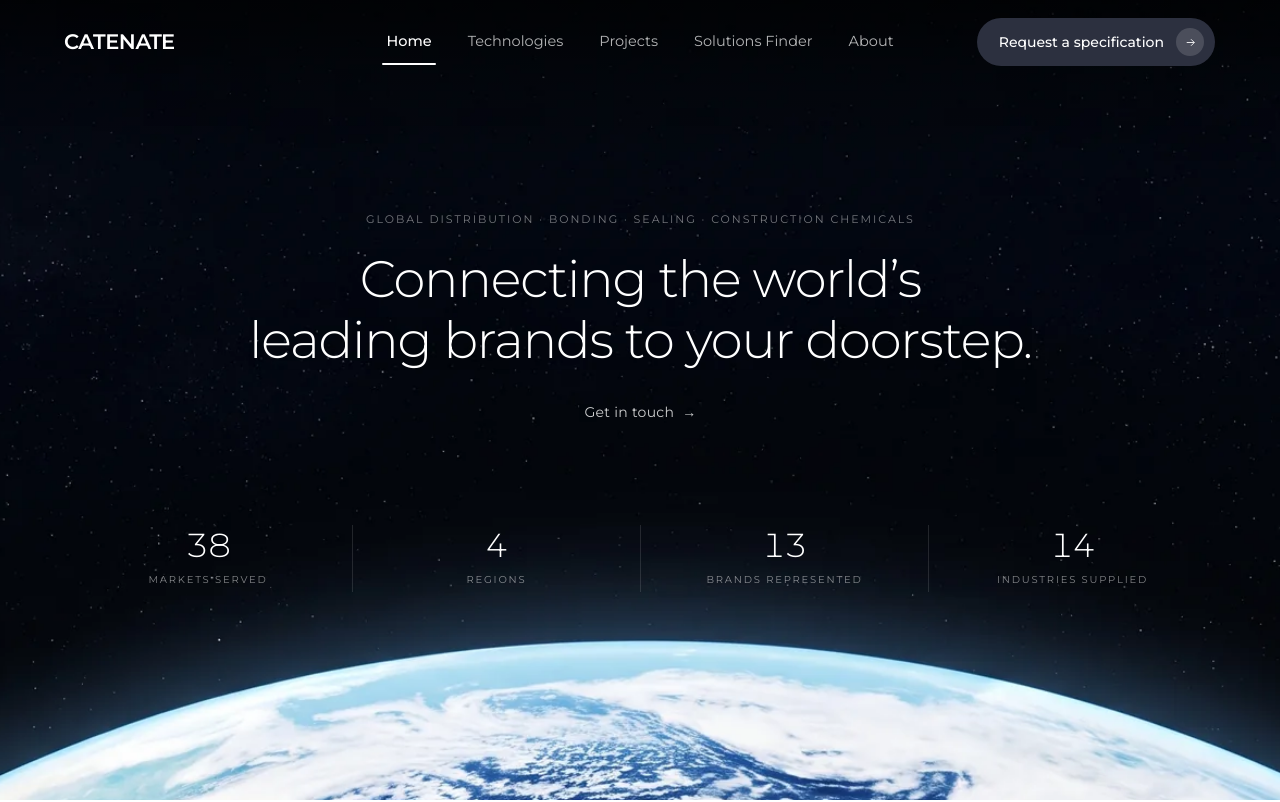
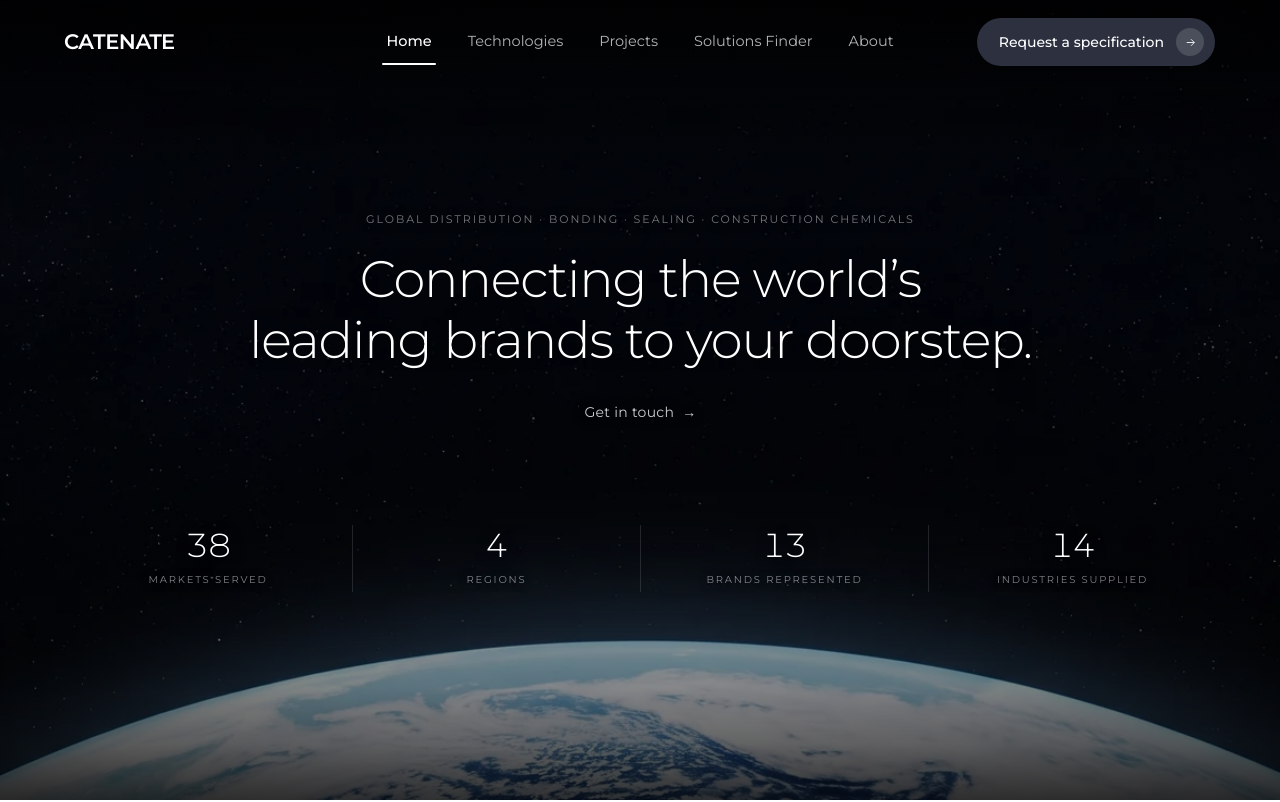
Before and after one commit to Rendersarc2026/Catenate, a Next.js app: page / in a window 1280 px wide. Shown: the top 802 px of the page. Built offline with nearby package versions, Linux system fonts and the light colour scheme.

Commit message:
refactor: enhance hero component with new sky variable and improved styling

```diff
--- a/src/components/site/hero.tsx
+++ b/src/components/site/hero.tsx
@@ -29,6 +29,14 @@ const IMG_H = 1116
 const FRAME_ASPECT = `${IMG_W} / ${IMG_H}`
 /** Height of the crown above the frame's own bottom edge, in vw. */
 const CROWN_VW = (FRAME_VW * IMG_H * 0.4471) / IMG_W
+
+/**
+ * The section's ground, and the photograph's sky once the brightness in the
+ * frame below has been applied to it: the source sits at rgb(3 5 16), and two
+ * thirds of that is this. Matching them is what lets the frame end mid-section
+ * without an edge, so a change to one is a change to both.
+ */
+const HERO_SKY = "#02030b"
 
 /*
  * Height of the visible arc at its centre, and the one number to reach for when
@@ -141,15 +149,15 @@ export function Hero() {
     <section
       ref={containerRef}
       id="hero"
-      style={{ "--earth-arc": ARC } as React.CSSProperties}
-      className={`${ready ? "is-ready " : ""}on-blue relative isolate h-screen h-dvh min-h-[600px] w-full overflow-hidden [contain:layout_paint] flex flex-col text-center text-white bg-[#03050f] pt-[100px] pb-6 sm:pt-[110px] sm:pb-8 content-pad select-none`}
+      style={{ "--earth-arc": ARC, "--hero-sky": HERO_SKY } as React.CSSProperties}
+      className={`${ready ? "is-ready " : ""}on-blue relative isolate h-screen h-dvh min-h-[600px] w-full overflow-hidden [contain:layout_paint] flex flex-col text-center text-white bg-[var(--hero-sky)] pt-[100px] pb-6 sm:pt-[110px] sm:pb-8 content-pad select-none`}
     >
       {/* 1. Space: a fixed sky, then Earth rising along the bottom edge. */}
       <div className="absolute inset-0 -z-10 pointer-events-none" aria-hidden="true">
         <svg
           viewBox="0 0 1600 900"
           preserveAspectRatio="xMidYMid slice"
-          className="absolute inset-0 size-full"
+          className="absolute inset-0 size-full opacity-70"
         >
           {STARS.map((star, i) => (
             <circle
@@ -182,6 +190,12 @@ export function Hero() {
               Local, and served as it is. At this size the frame is wider than
               any device width the optimiser would resize to, and the file is
               already a 177KB WebP cut to the only dimensions the hero uses.
+
+              Taken down to two thirds brightness. Only `brightness` is used, and
+              nothing that bends the curve: it scales the sky along with the
+              planet, which is what keeps the photograph's black and the
+              section's the same colour. `HERO_SKY` below is that sky after the
+              multiplication, and the two have to move together.
             */}
             <Image
               src={images.heroEarth}
@@ -190,23 +204,33 @@ export function Hero() {
               priority
               unoptimized
               sizes="100vw"
-              className="object-cover"
+              className="object-cover [filter:brightness(0.68)_saturate(0.94)]"
             />
           </div>
         </div>
 
-        {/* Keeps the nav legible against the sky. */}
-        <div className="absolute inset-x-0 top-0 h-40 bg-gradient-to-b from-black/70 via-black/25 to-transparent" />
+        {/*
+          Shadow. A vignette first, drawn around the copy rather than the frame
+          — its centre sits above the middle, where the headline is, so the
+          corners and the sides fall away and the eye is walked inwards.
+        */}
+        <div className="absolute inset-0 bg-[radial-gradient(125%_95%_at_50%_40%,transparent_28%,rgba(0,0,0,0.42)_70%,rgba(0,0,0,0.72)_100%)]" />
+
+        {/* Then the two edges the interface actually sits on: the nav along the
+            top, and the foot of the planet, which is the brightest thing in the
+            section and otherwise runs straight into the white below it. */}
+        <div className="absolute inset-x-0 top-0 h-44 bg-gradient-to-b from-black/80 via-black/35 to-transparent" />
+        <div className="absolute inset-x-0 bottom-0 h-28 bg-gradient-to-t from-black/55 via-black/18 to-transparent" />
       </div>
 
       {/* 2. Eyebrow, headline and the one action, centred in the empty sky. */}
       <div className="relative z-10 flex flex-1 flex-col items-center justify-center">
         <div ref={mouseParallaxRef} className="will-change-transform">
-          <p className="hero-fade mx-auto mb-5 max-w-[34ch] sm:max-w-none text-[10px] sm:text-[11px] font-normal tracking-[0.18em] uppercase text-white/45">
+          <p className="hero-fade mx-auto mb-5 max-w-[34ch] sm:max-w-none text-[10px] sm:text-[11px] font-normal tracking-[0.18em] uppercase text-white/45 [text-shadow:0_1px_10px_rgba(0,0,0,0.6)]">
             {hero.eyebrow}
           </p>
 
-          <h1 className="mx-auto text-[clamp(2rem,4vw,3.5rem)] leading-[1.18] font-light tracking-[-0.022em] text-white [text-shadow:0_2px_24px_rgba(0,0,0,0.55)]">
+          <h1 className="mx-auto text-[clamp(2rem,4vw,3.5rem)] leading-[1.18] font-light tracking-[-0.022em] text-white [text-shadow:0_2px_10px_rgba(0,0,0,0.45),0_6px_38px_rgba(0,0,0,0.65)]">
             {hero.headlineLines.map((line) => (
               <span
                 key={line}
@@ -219,7 +243,7 @@ export function Hero() {
 
           <Link
             href="#contact"
-            className="hero-fade group mt-8 inline-flex items-center gap-2 text-[13px] sm:text-sm font-normal tracking-[0.02em] text-white/80 transition-colors duration-300 hover:text-white"
+            className="hero-fade group mt-8 inline-flex items-center gap-2 text-[13px] sm:text-sm font-normal tracking-[0.02em] text-white/80 [text-shadow:0_1px_12px_rgba(0,0,0,0.6)] transition-colors duration-300 hover:text-white"
           >
             Get in touch
             <span
@@ -242,10 +266,10 @@ export function Hero() {
             key={stat.label}
             className="border-l border-white/12 px-4 py-1 text-center first:border-l-0 max-[720px]:nth-3:border-l-0"
           >
-            <b className="tnum block text-[clamp(1.5rem,2.6vw,2.1rem)] leading-none font-light tracking-[-0.03em] text-white">
+            <b className="tnum block text-[clamp(1.5rem,2.6vw,2.1rem)] leading-none font-light tracking-[-0.03em] text-white [text-shadow:0_2px_14px_rgba(0,0,0,0.5)]">
               {stat.value}
             </b>
-            <span className="mt-2 block text-[10px] tracking-[0.18em] text-white/50 uppercase font-normal">
+            <span className="mt-2 block text-[10px] tracking-[0.18em] text-white/50 uppercase font-normal [text-shadow:0_1px_8px_rgba(0,0,0,0.5)]">
               {stat.label}
             </span>
           </div>
```
